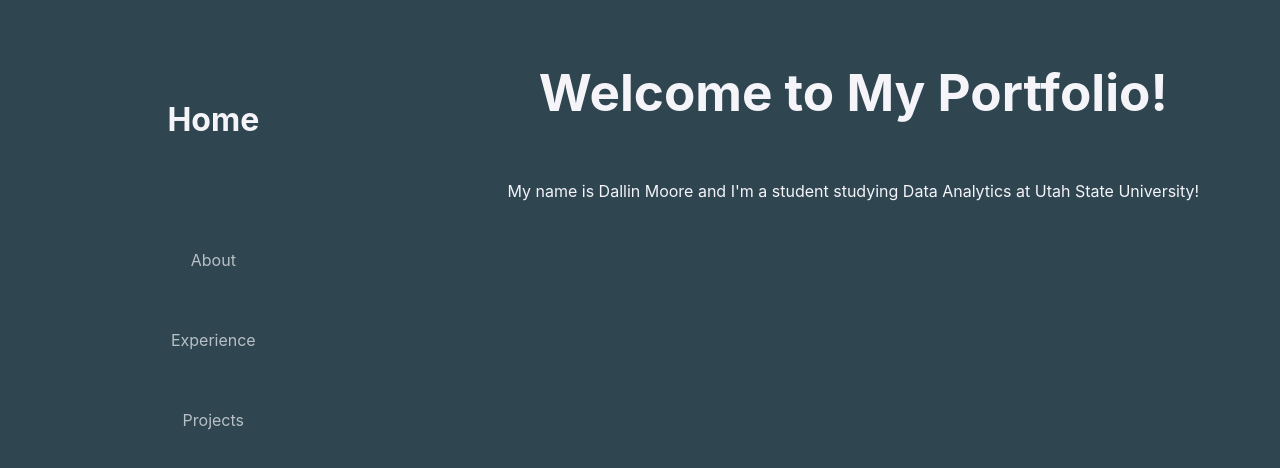
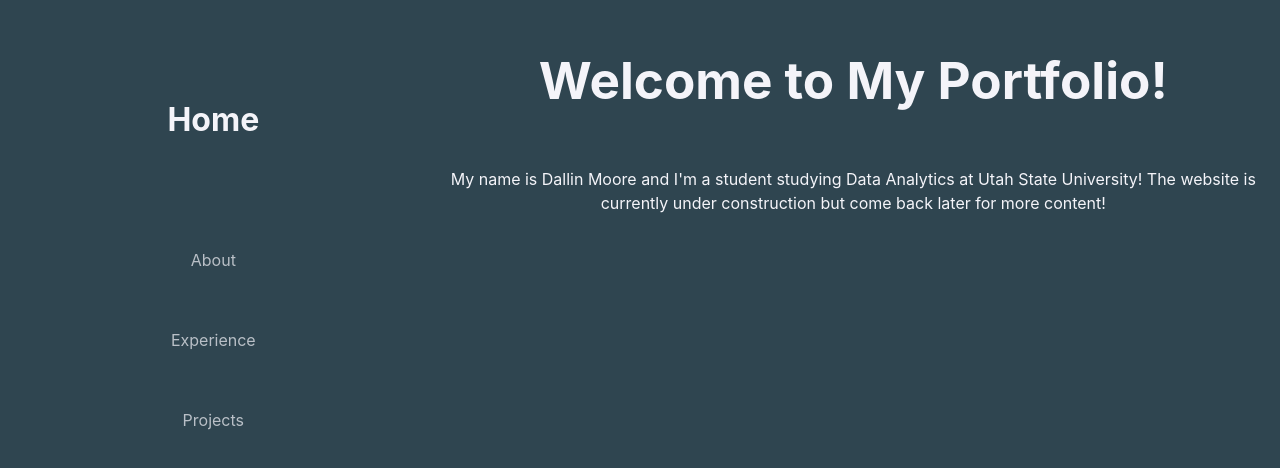
Before and after one commit to dallinmoore/dallinmoore.github.io, a React (Vite) app: page / in a window 1280 px wide. Shown: the part 280-748 px from the top of the page. Built offline with nearby package versions, Linux system fonts and the light colour scheme.

Commit message:
Add under construction disclaimer

```diff
--- a/src/App.jsx
+++ b/src/App.jsx
@@ -14,7 +14,7 @@ function App() {
       <div className="main-content">
         <section id="home" className="App-header">
           <h1>Welcome to My Portfolio!</h1>
-          <p>My name is Dallin Moore and I'm a student studying Data Analytics at Utah State University!</p>
+          <p>My name is Dallin Moore and I'm a student studying Data Analytics at Utah State University! The website is currently under construction but come back later for more content!</p>
         </section>
         <section id="about" className="section">
           <About />
```
